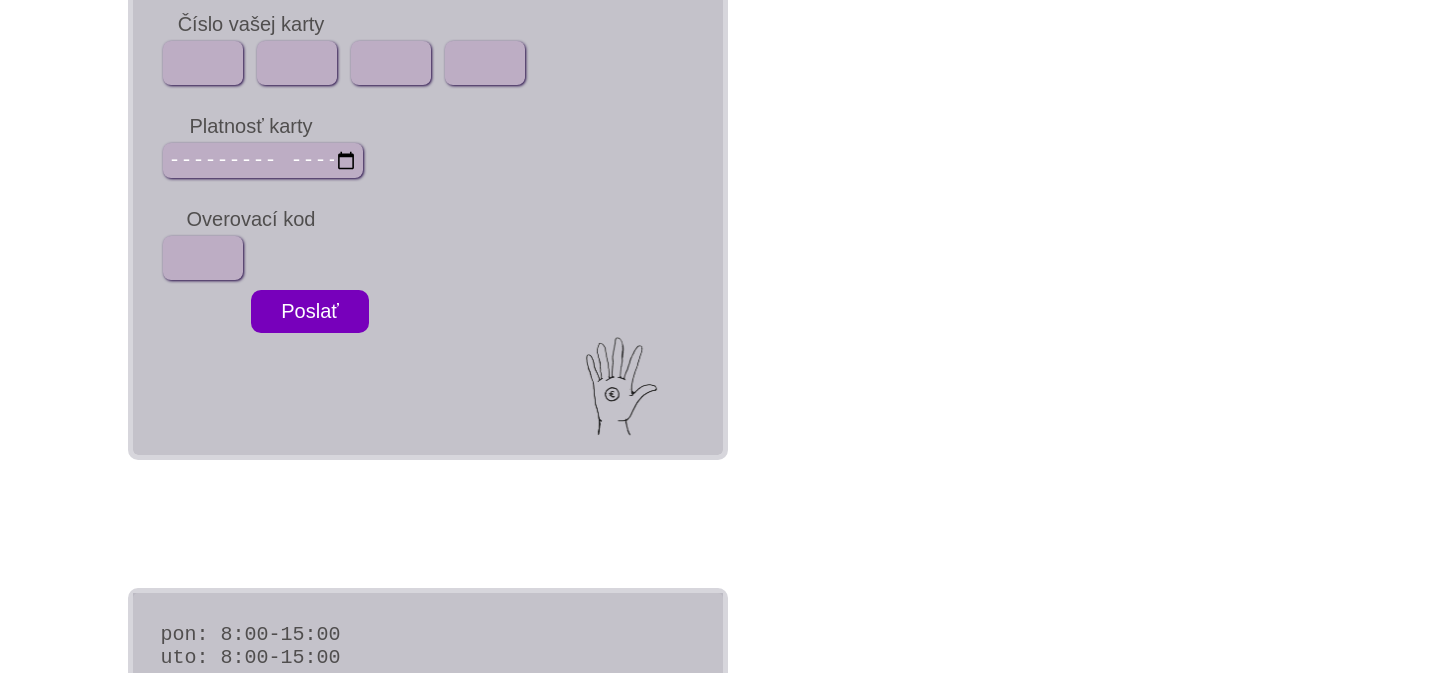
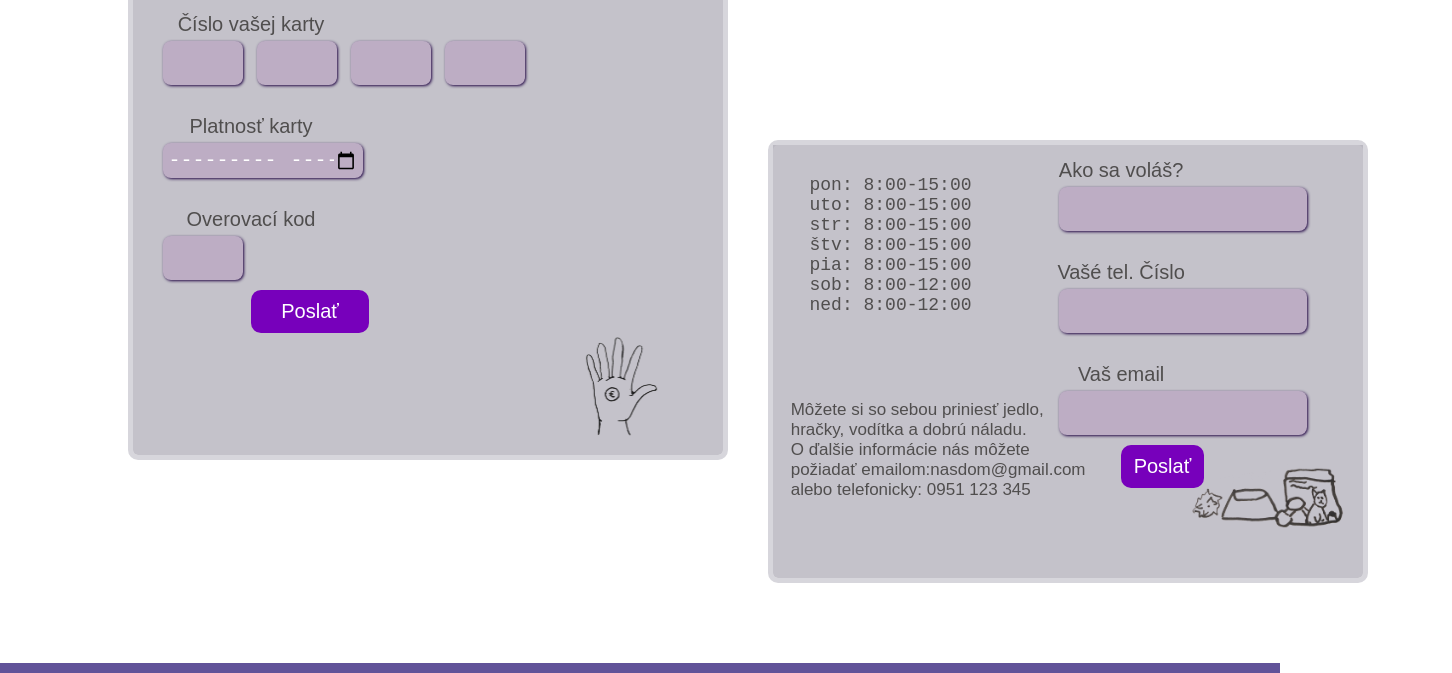
Before and after one commit to GrincenkoDaria/PetWeb, a plain HTML site: page Pomoc.html in a window 1280 px wide. Shown: the part 430-1103 px from the top of the page, 1452 px wide, since content can reach past the window. Drawn offline with Linux system fonts and the light colour scheme.

Commit message:
visitnext

```diff
--- a/Pomoc.css
+++ b/Pomoc.css
@@ -39,7 +39,8 @@
 }
 
 .visit{
-	margin: 10%;
+  margin-top: -35%;
+	margin-left: 60% ;
 	width: 30%;
   min-width: 600px;
 	border-radius: 10px;
@@ -49,7 +50,8 @@
 .time{
 	font-family: 'Roboto Mono', monospace;
   color: rgb(80, 78, 78);
-  font-size: 20px;
+  font-size: 18px;
+
   margin-left: -30px;
 
 }
@@ -227,7 +229,8 @@ input[type="month"]{
 
 .visit2{
   width: 70%;
-  margin-left: 40% ;
+  margin-left: 45% ;
+  margin-top: -35%;
 
 }
 
@@ -245,3 +248,12 @@ input[type="month"]{
   margin-left: 5%;
   width: 60%;
 }
+
+
+#kontakt{
+  font-size: 17px;
+  margin-top: -20%;
+  color: rgb(80, 78, 78);
+  margin-bottom: -70px;
+  margin-left: 3%;
+}
--- a/Pomoc.html
+++ b/Pomoc.html
@@ -68,6 +68,7 @@
 				ned: 8:00-12:00 <br>
 
 			</p>
+
 		<div class="visit2">
 		<p class="m2">Ako sa voláš?</p>
 			<input type="text"  id="name1">
@@ -77,7 +78,9 @@
 			<input type="text" id="email">
 			<a href="Foto/akujem-za-pozornos-5bd4bd.jpg"><button class="butpomoc">Poslať</button></a>
 		</div>
-
+		<p id="kontakt"  >Môžete si so sebou priniesť jedlo, hračky, vodítka a dobrú náladu.
+			<br> O ďalšie informácie nás môžete požiadať emailom:nasdom@gmail.com
+			<br> alebo telefonicky: 0951 123 345</p>
 
 		<img src="img/korm.png" class="pomimg2">
 
--- a/Priut.js
+++ b/Priut.js
@@ -1,7 +1,7 @@
 let slideIndex = 1;
 showSlides(slideIndex);
 
-function plusSlides(n) {
+function plusSlides(n){
   showSlides(slideIndex += n);
 }
 
```
